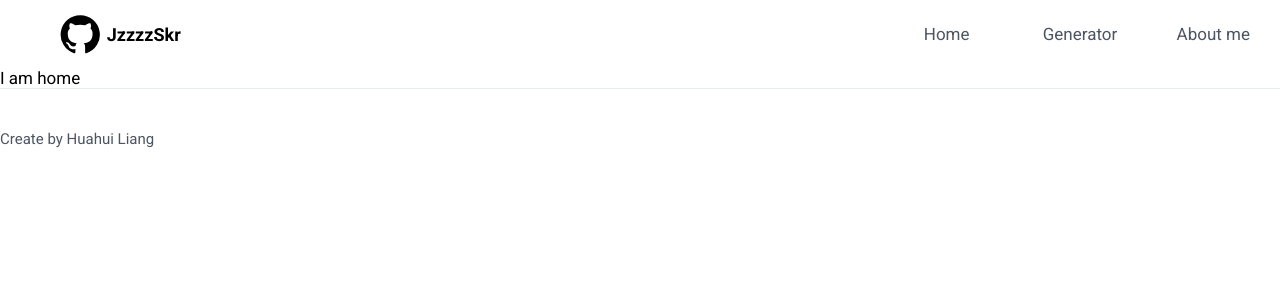
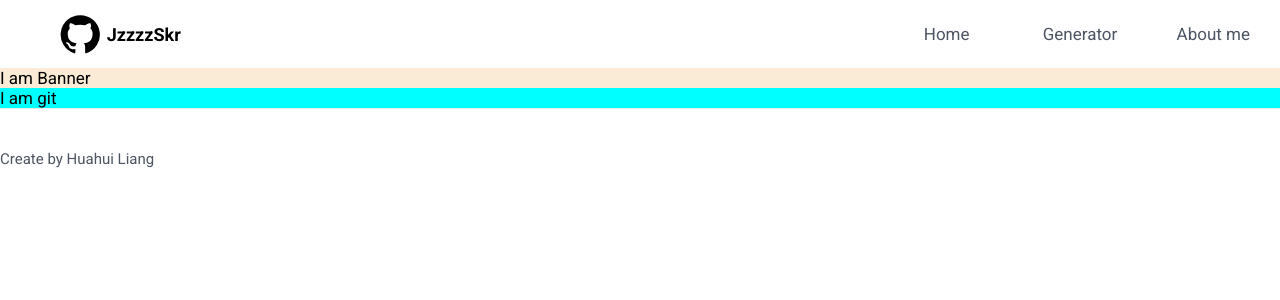
Before and after one commit to JzzzzSkr/music_generater, a Next.js app: page / in a window 1280 px wide. Shown: the top 300 px of the page. Built offline with nearby package versions, Linux system fonts and the light colour scheme.

Commit message:
Banner and git position define

```diff
--- a/src/app/page.js
+++ b/src/app/page.js
@@ -1,12 +1,15 @@
-import React from 'react';
-import './page.scss';
+import React from "react";
+import "./page.scss";
+import Banner from "@/components/Banner/Banner";
+import Git from "@/components/Git/Git";
 
 const Page = () => {
-    return (
-        <div className='home-wrpper'>
-            I am home
-        </div>
-    );
-}
+  return (
+    <div className="home-wrpper">
+      <Banner></Banner>
+      <Git></Git>
+    </div>
+  );
+};
 
 export default Page;
--- /dev/null
+++ b/src/components/Banner/Banner.jsx
@@ -0,0 +1,12 @@
+import React from 'react';
+import './Banner.scss';
+
+const Banner = () => {
+    return (
+        <div className='banner-wrapper'>
+            I am Banner
+        </div>
+    );
+}
+
+export default Banner;
--- /dev/null
+++ b/src/components/Banner/Banner.scss
@@ -0,0 +1,3 @@
+.banner-wrapper {
+  background-color: antiquewhite;
+}
--- /dev/null
+++ b/src/components/Git/Git.jsx
@@ -0,0 +1,12 @@
+import React from 'react';
+import './Git.scss';
+
+const Git = () => {
+    return (
+        <div className='git-wrapper'>
+            I am git
+        </div>
+    );
+}
+
+export default Git;
--- /dev/null
+++ b/src/components/Git/Git.scss
@@ -0,0 +1,3 @@
+.git-wrapper {
+  background-color: aqua;
+}
```
